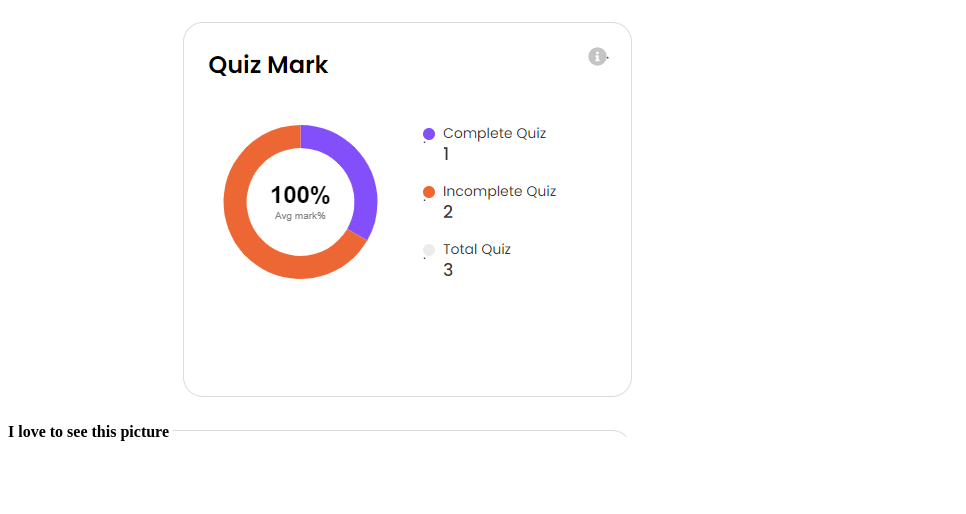
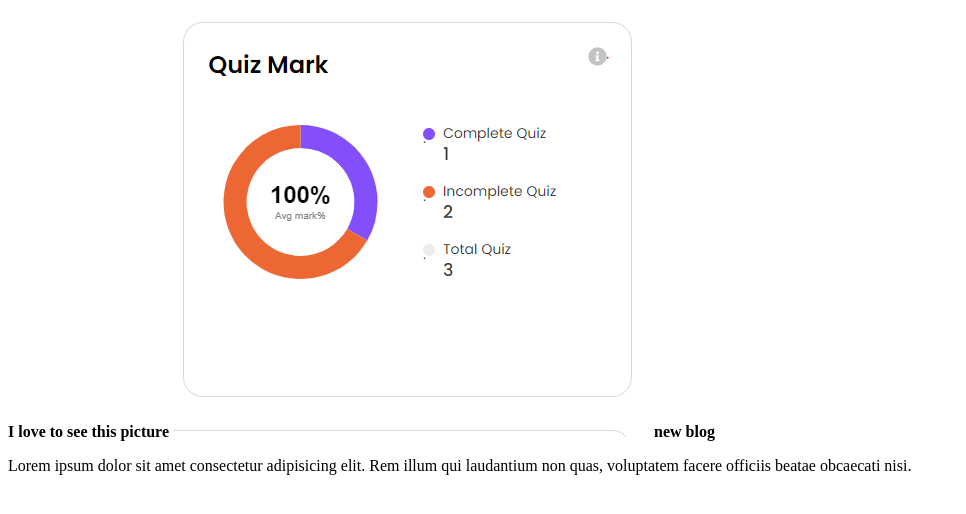
Before and after one commit to 665-stack/my-ph-third6-repo, a plain HTML site: page index.html in a window 1280 px wide. Shown: the part 110-624 px from the top of the page, without its empty margins (0-966 px from the left). Drawn offline with Linux system fonts and the light colour scheme.

Commit message:
added new blog

```diff
--- a/index.html
+++ b/index.html
@@ -11,5 +11,7 @@
     <h2>hey! Right now I can code push on githubs</h2>
     <b>I love to see this picture</b>
     <img src="Capture.PNG" alt="">
+    <b>new blog </b>
+    <p>Lorem ipsum dolor sit amet consectetur adipisicing elit. Rem illum qui laudantium non quas, voluptatem facere officiis beatae obcaecati nisi.</p>
 </body>
 </html>
```
